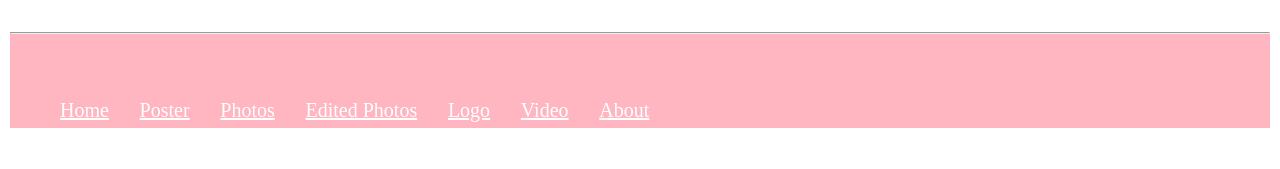
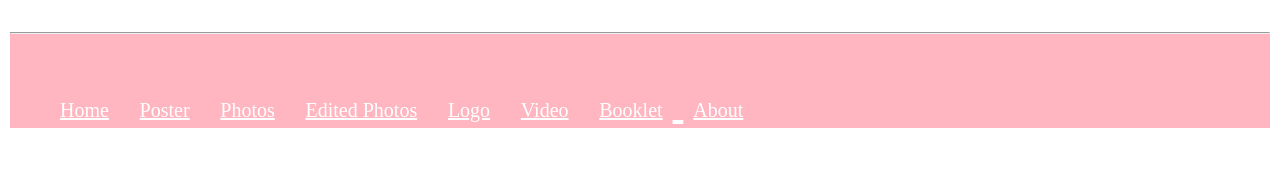
Before and after one commit to rorylynn/jdtoolkit-homepage, a plain HTML site: page about.html in a window 1280 px wide. Shown: the top 169 px of the page. Drawn offline with Linux system fonts and the light colour scheme.

Commit message:
Update about.html

```diff
--- a/about.html
+++ b/about.html
@@ -68,6 +68,7 @@
         <li><a href="editedphotos.html">Edited Photos</a></li>
         <li><a href="logo.html">Logo</a></li>
         <li><a href="video.html">Video</a></li>
+        <li><a href="booklet.html">Booklet</li>
         <li><a href="about.html">About</a></li>
 
 	</hr>
```
